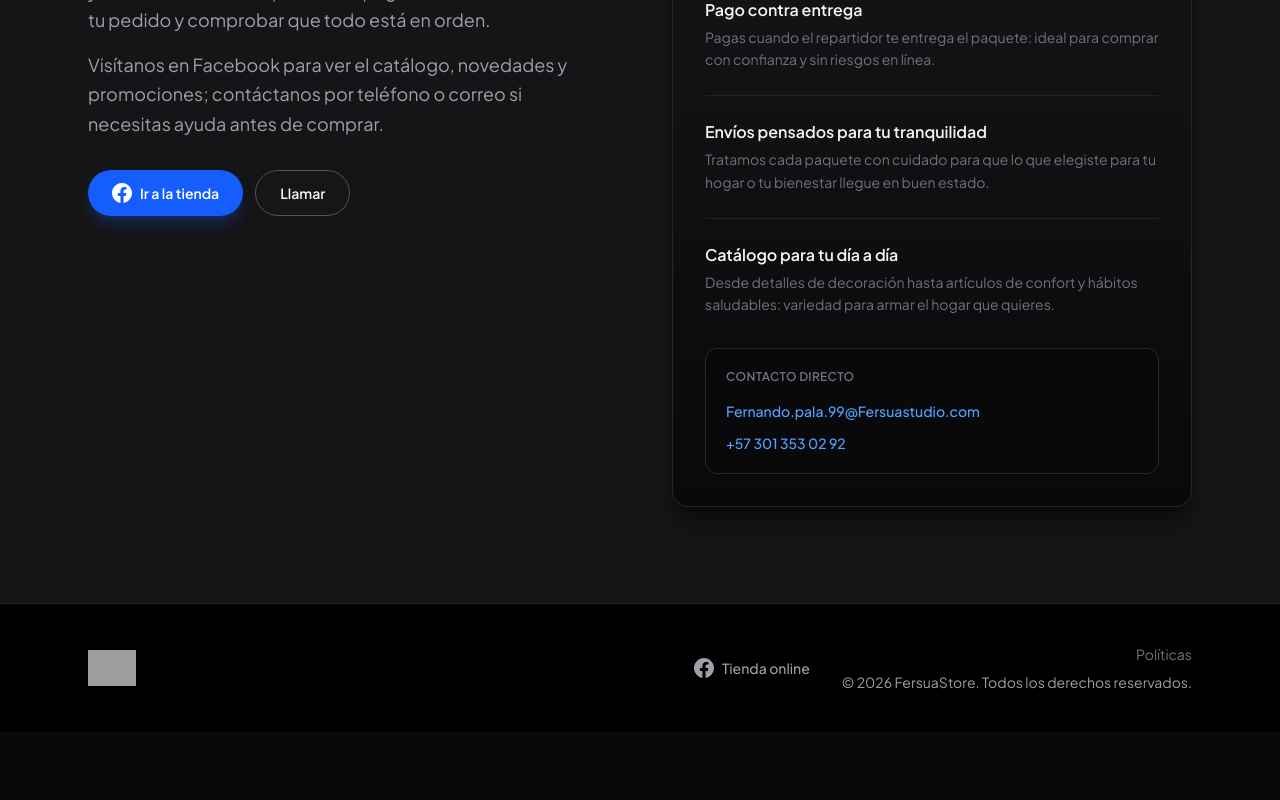
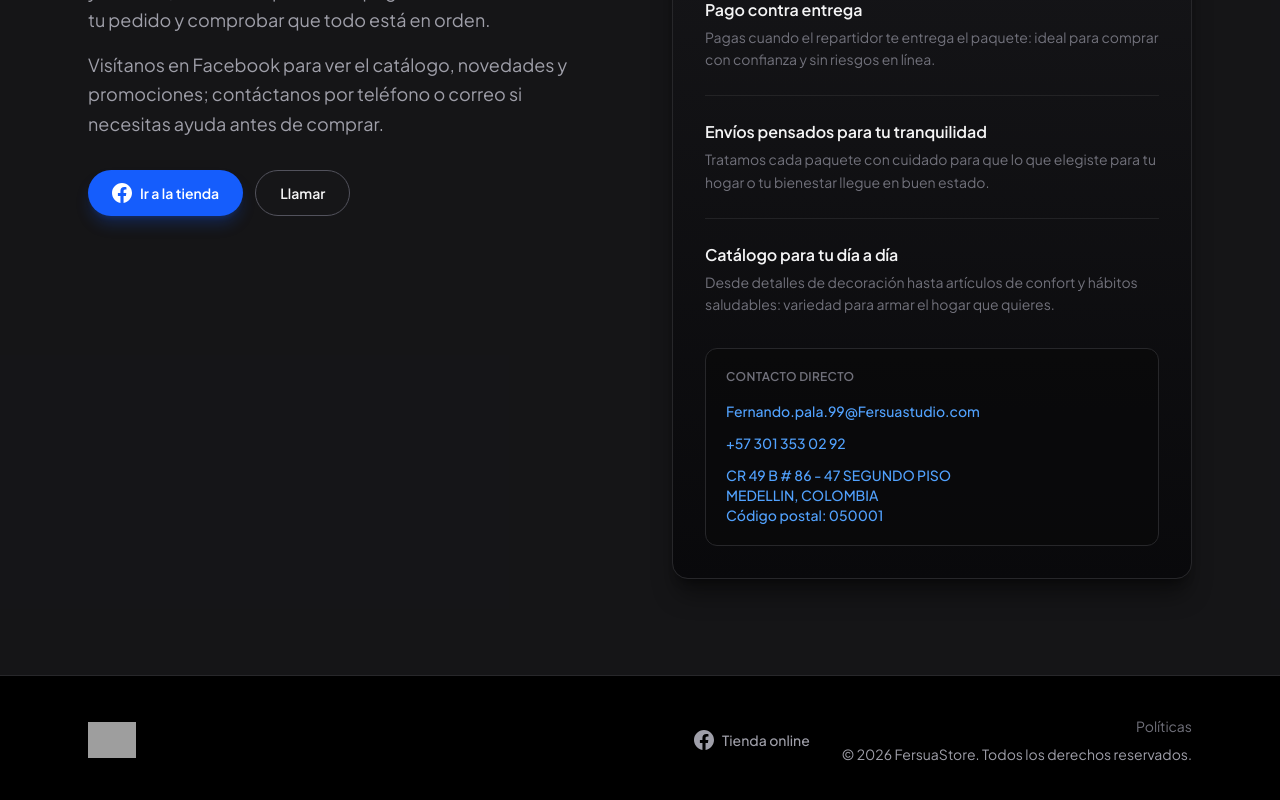
Before and after one commit to theoclas/FersuaStore, a React (Vite) app: page / in a window 1280 px wide. Shown: the part 7774-8574 px from the top of the page. Before the commit the page ends 8506 px from the top, so only its background shows below. Built offline with nearby package versions, Linux system fonts and the light colour scheme; grey boxes are pictures that could not be loaded.

Commit message:
agrego direccion domi de mi house de rut ijijiji

```diff
--- a/src/components/Contacto.jsx
+++ b/src/components/Contacto.jsx
@@ -92,6 +92,7 @@ export default function Contacto() {
             <div className="mt-8 rounded-xl border border-zinc-800 bg-zinc-950/80 p-5">
               <p className="text-xs font-semibold uppercase tracking-wide text-zinc-500">Contacto directo</p>
               <ul className="mt-4 space-y-3 text-sm">
+
                 <li>
                   <a
                     href="mailto:Fernando.pala.99@Fersuastudio.com"
@@ -105,6 +106,18 @@ export default function Contacto() {
                     +57 301 353 02 92
                   </a>
                 </li>
+                <li>
+                  <a className="font-medium text-blue-400 hover:text-blue-300">
+
+
+                  CR 49 B # 86 - 47 SEGUNDO PISO
+                  <br />
+                  MEDELLIN, COLOMBIA
+                  <br />
+                  Código postal: 050001
+
+                  </a>
+                </li>
               </ul>
             </div>
           </div>
```
